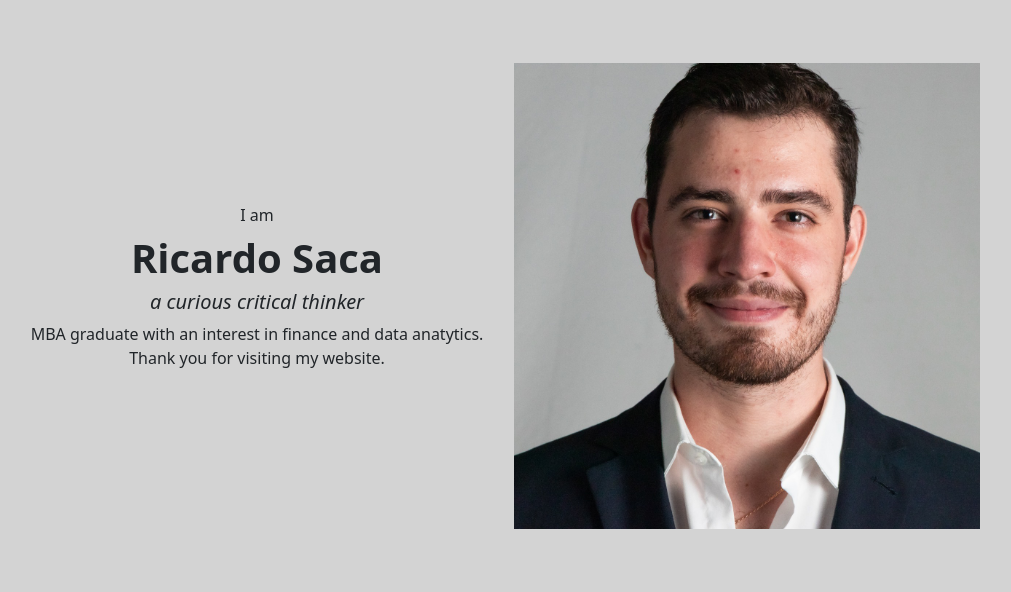
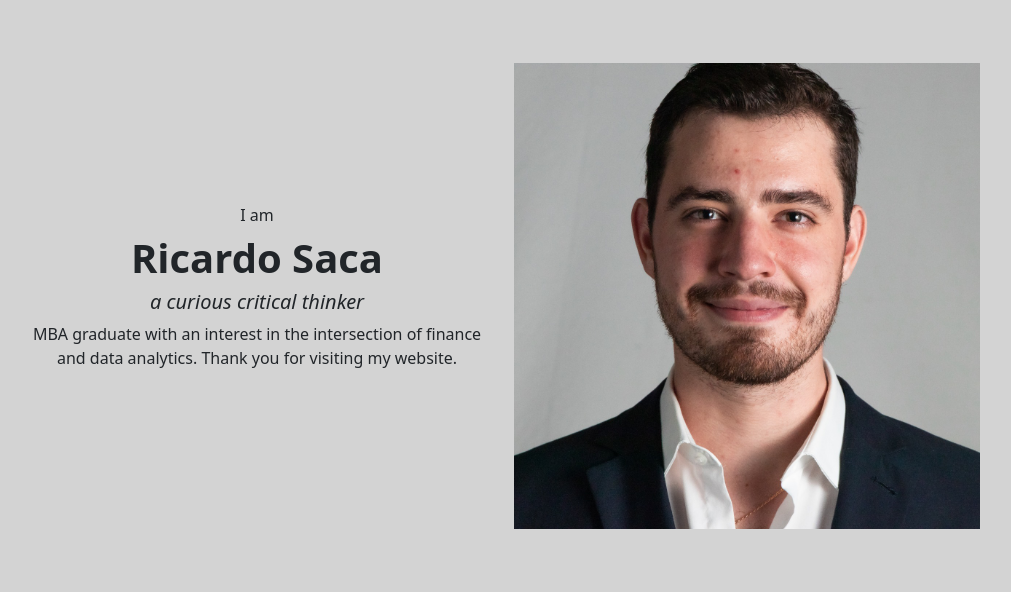
Before and after one commit to RicardoSaca/website, a Flask app: page / in a window 1280 px wide. Shown: the part 57-649 px from the top of the page, without its empty margins (138-1149 px from the left). Run offline with Flask 2, Linux system fonts and the light colour scheme.

Commit message:
Fixed typo in home page

```diff
--- a/templates/home.html
+++ b/templates/home.html
@@ -11,7 +11,7 @@
                 <h1><b>Ricardo Saca</b></h1>
                 <h5><i>a curious critical thinker</i></h5>
                 <p>
-                    MBA graduate with an interest in finance and data anatytics. Thank you for visiting my website.
+                    MBA graduate with an interest in the intersection of finance and data analytics. Thank you for visiting my website.
                 </p>
             </span>
         </div>
```
